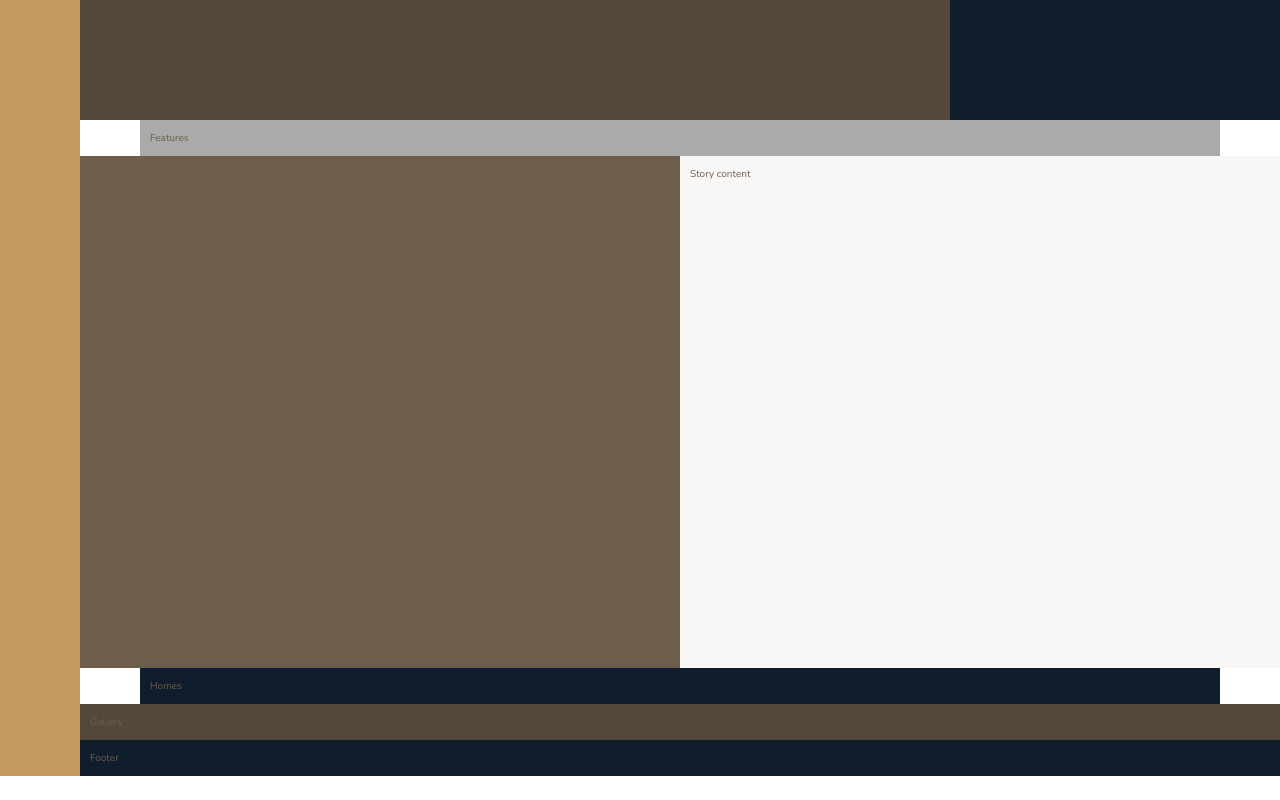
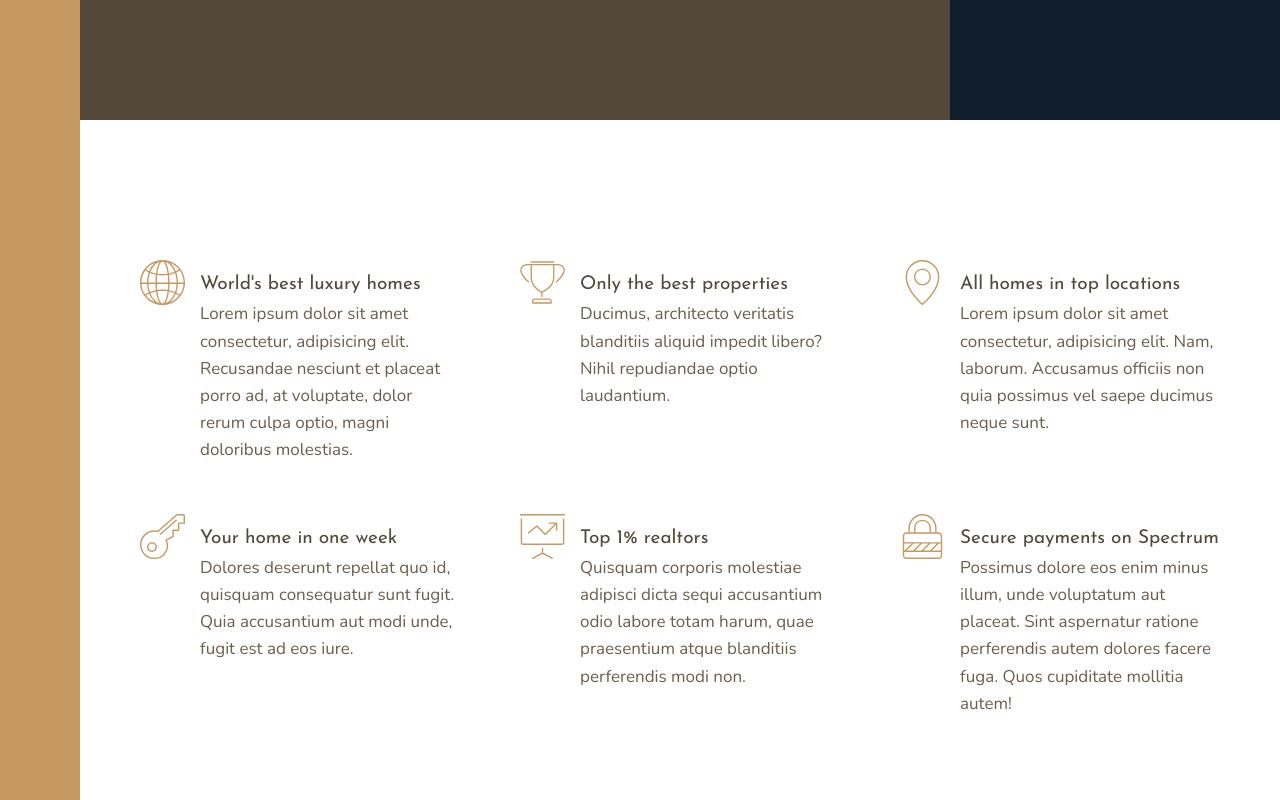
Before and after one commit to hyggebox/Spectrum, a website: page index.html in a window 1280 px wide. Shown: the part 520-1320 px from the top of the page. Before the commit the page ends 1296 px from the top, so only its background shows below. Drawn offline with nearby package versions, Linux system fonts and the light colour scheme; files that its build step writes are made by us from their sources.

Commit message:
Build .features section

```diff
--- a/index.html
+++ b/index.html
@@ -25,7 +25,60 @@
         </div>
 
         <div class="features">
-            Features
+            <div class="feature">
+                <svg class="feature__icon">
+                    <use xlink:href="img/sprite.svg#icon-global"></use>
+                </svg>
+                <h4 class="heading-4 heading-4--dark">World's best luxury homes</h4>
+                <p class="feature__text">
+                    Lorem ipsum dolor sit amet consectetur, adipisicing elit. Recusandae nesciunt et placeat porro ad, at voluptate, dolor rerum culpa optio, magni doloribus molestias.
+                </p>
+            </div>
+            <div class="feature">
+                <svg class="feature__icon">
+                    <use xlink:href="img/sprite.svg#icon-trophy"></use>
+                </svg>
+                <h4 class="heading-4 heading-4--dark">Only the best properties</h4>
+                <p class="feature__text">
+                    Ducimus, architecto veritatis blanditiis aliquid impedit libero? Nihil repudiandae optio laudantium.
+                </p>
+            </div>
+            <div class="feature">
+                <svg class="feature__icon">
+                    <use xlink:href="img/sprite.svg#icon-map-pin"></use>
+                </svg>
+                <h4 class="heading-4 heading-4--dark">All homes in top locations</h4>
+                <p class="feature__text">
+                    Lorem ipsum dolor sit amet consectetur, adipisicing elit. Nam, laborum. Accusamus officiis non quia possimus vel saepe ducimus neque sunt.
+                </p>
+            </div>
+            <div class="feature">
+                <svg class="feature__icon">
+                    <use xlink:href="img/sprite.svg#icon-key"></use>
+                </svg>
+                <h4 class="heading-4 heading-4--dark">Your home in one week</h4>
+                <p class="feature__text">
+                    Dolores deserunt repellat quo id, quisquam consequatur sunt fugit. Quia accusantium aut modi unde, fugit est ad eos iure.
+                </p>
+            </div>
+            <div class="feature">
+                <svg class="feature__icon">
+                    <use xlink:href="img/sprite.svg#icon-presentation"></use>
+                </svg>
+                <h4 class="heading-4 heading-4--dark">Top 1% realtors</h4>
+                <p class="feature__text">
+                     Quisquam corporis molestiae adipisci dicta sequi accusantium odio labore totam harum, quae praesentium atque blanditiis perferendis modi non.
+                </p>
+            </div>
+            <div class="feature">
+                <svg class="feature__icon">
+                    <use xlink:href="img/sprite.svg#icon-lock"></use>
+                </svg>
+                <h4 class="heading-4 heading-4--dark">Secure payments on Spectrum</h4>
+                <p class="feature__text">
+                    Possimus dolore eos enim minus illum, unde voluptatum aut placeat. Sint aspernatur ratione perferendis autem dolores facere fuga. Quos cupiditate mollitia autem!
+                </p>
+            </div>
         </div>
 
         <div class="story__pictures">
--- a/sass/_base.scss
+++ b/sass/_base.scss
@@ -41,8 +41,4 @@ body {
                         minmax(6rem, 1fr) [center-start]
                         repeat(8, [col-start] minmax(min-content, 14rem) [col-end]) [center-end]
                         minmax(6rem, 1fr) [full-end];
-
-    & > * {
-        padding: 10px; // temp
-    }
 }
--- a/sass/_features.scss
+++ b/sass/_features.scss
@@ -1,4 +1,31 @@
 .features {
-    background-color: $color-grey-lt-2;
     grid-column: center-start / center-end;
+
+    margin: 15rem 0;
+
+    display: grid;
+    grid-template-columns: repeat(auto-fit, minmax(25rem, 1fr));
+    grid-gap: 6rem;
+    align-items: start;
 }
+
+.feature {
+    display: grid;
+    grid-template-columns: auto 1fr;
+    grid-column-gap: 2.5rem;
+    grid-column-gap: 1.5rem;
+
+    &__icon {
+        display: inline-block;
+        fill: $color-primary;
+        width: 4.5rem;
+        height: 4.5rem;
+
+        grid-row: 1 / span 2;
+        transform: translateY(-1rem);
+    }
+
+    &__text {
+        font-size: 1.7rem;
+    }
+}
--- a/sass/_typography.scss
+++ b/sass/_typography.scss
@@ -0,0 +1,25 @@
+%heading {
+    font-family: $font-display;
+    font-weight: 400;
+}
+
+.heading-1 {
+    @extend %heading;
+}
+
+.heading-2 {
+    @extend %heading;
+}
+
+.heading-3 {
+    @extend %heading;
+}
+
+.heading-4 {
+    @extend %heading;
+    font-size: 1.9rem;
+
+    &--light { color: $color-grey-lt-1; }
+
+    &--dark { color: $color-grey-dk-1; }
+}
```
